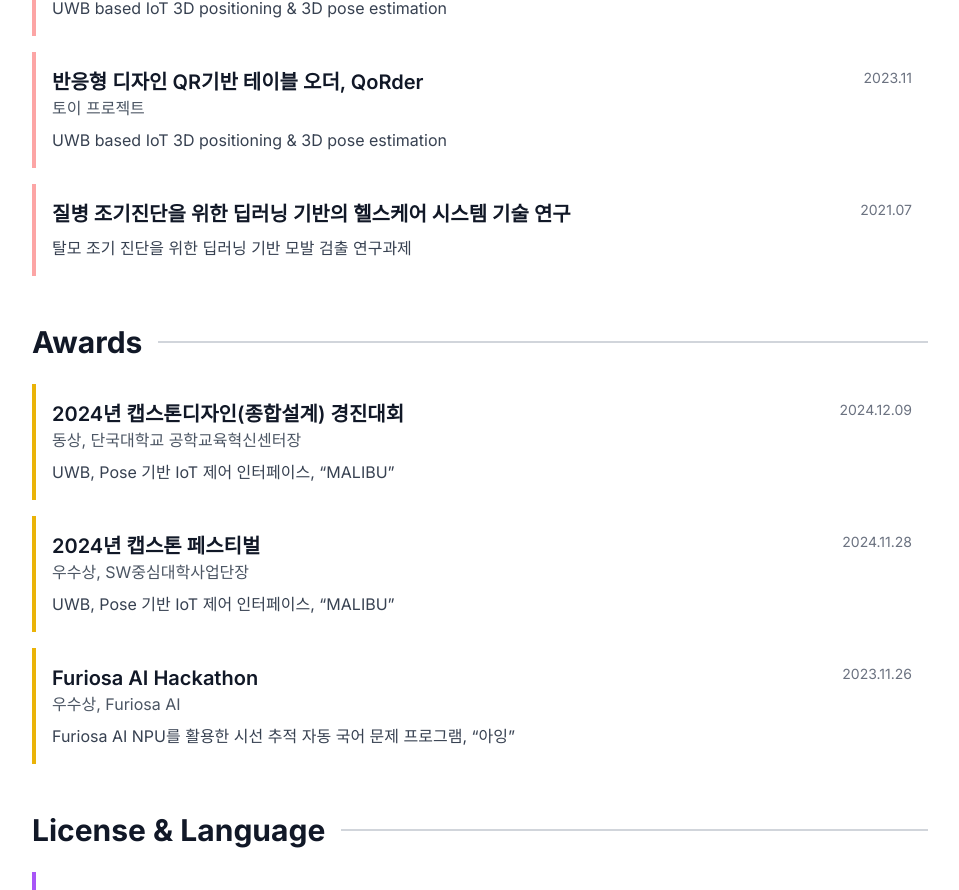
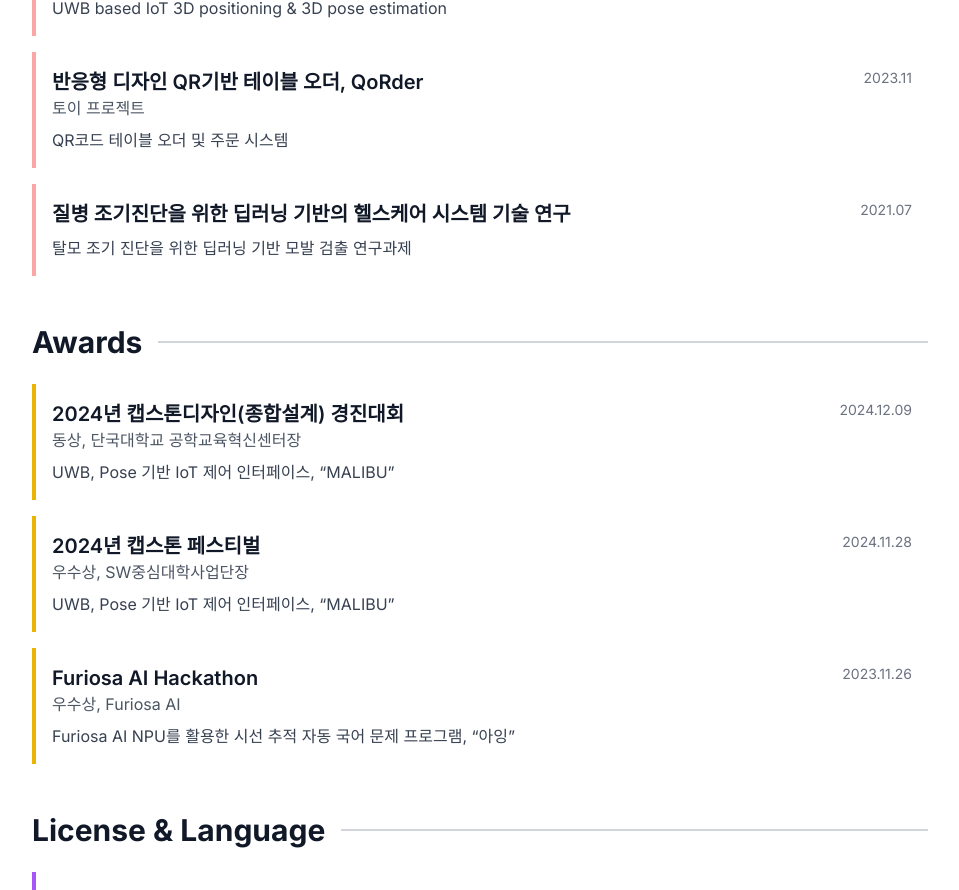
Before and after one commit to mingun0112/portfolio, a Next.js app: page / in a window 1280 px wide. Shown: the part 1372-2262 px from the top of the page, without its empty margins (160-1119 px from the left). Built offline with nearby package versions, Linux system fonts and the light colour scheme.

Commit message:
table order

```diff
--- a/app/page.tsx
+++ b/app/page.tsx
@@ -249,7 +249,7 @@ export default function Home() {
             }}
             color="red"
           >
-            <p className="md:block hidden text-gray-700 dark:text-gray-300 mt-2">UWB based IoT 3D positioning & 3D pose estimation</p>
+            <p className="md:block hidden text-gray-700 dark:text-gray-300 mt-2">QR코드 테이블 오더 및 주문 시스템</p>
 
           </Item>
           {/* <Item
```
